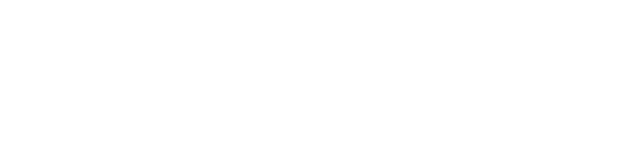
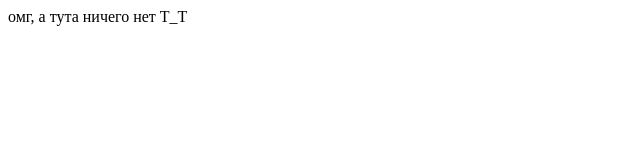
Before and after one commit to Hukuta47/HK, a plain HTML site: page index.html in a window 1280 px wide. Shown: the whole page, without its empty margins (0-640 px from the left). Drawn offline with Linux system fonts and the light colour scheme.

Commit message:
круто добавил строку 😎

```diff
--- a/index.html
+++ b/index.html
@@ -2,9 +2,9 @@
     <head>
         <meta charset="UTF-8">
         <meta name="viewport" content="width=device-width, initial-scale=1.0">
-        <title>Document</title>
+        <title>лютый сайт</title>
     </head>
     <body>
-
+        омг, а тута ничего нет T_T
     </body>
 </html>
```
